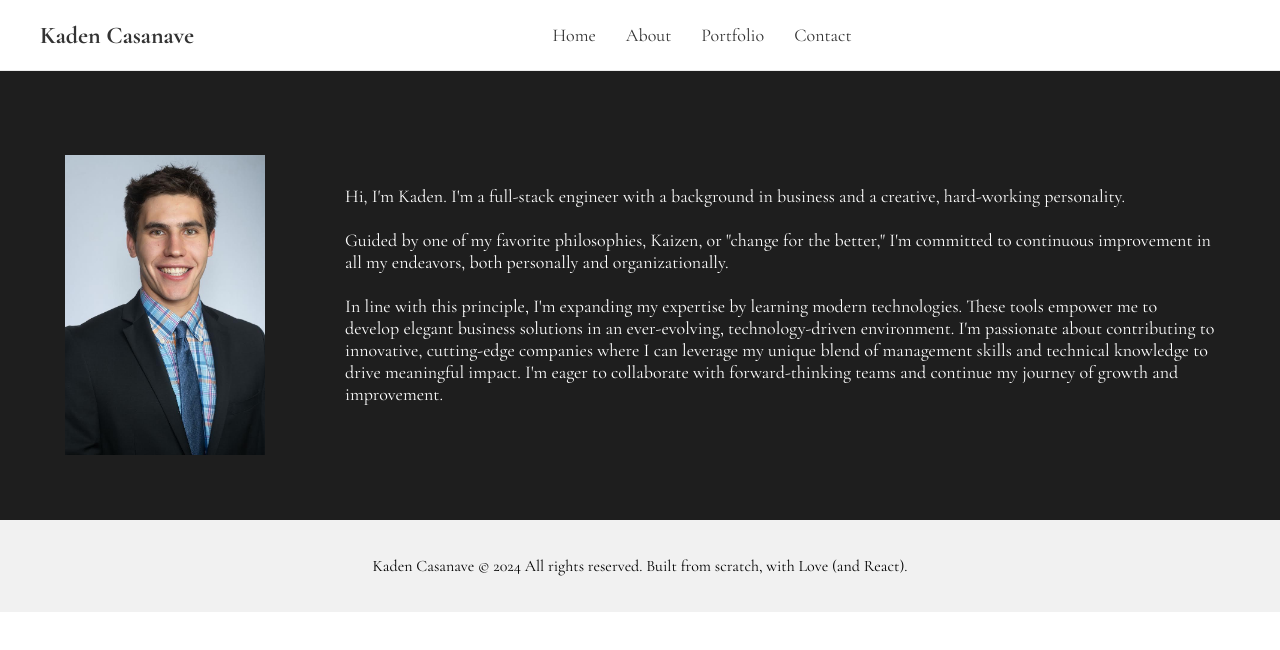
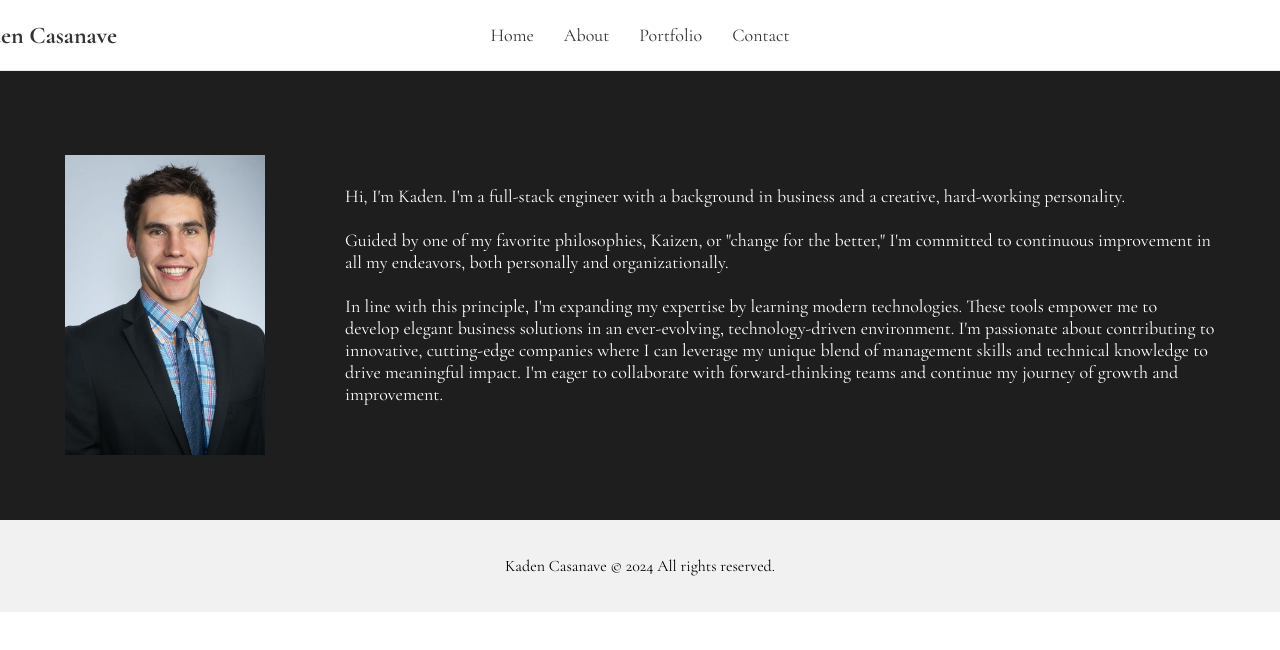
Before and after one commit to kadencas/site, a React (Create React App) app: page /about in a window 1280 px wide. Shown: the top 650 px of the page. Built offline with nearby package versions, Linux system fonts and the light colour scheme.

Commit message:
minor format

```diff
--- a/src/Footer.tsx
+++ b/src/Footer.tsx
@@ -4,7 +4,7 @@ import './Footer.css'; // Import the CSS file
 export default function Footer() {
   return (
     <footer className="footer">
-      <p>Kaden Casanave © 2024 All rights reserved. Built from scratch, with Love (and React).</p>
+      <p>Kaden Casanave © 2024 All rights reserved.</p>
     </footer>
   );
 }
--- a/src/components/Header.css
+++ b/src/components/Header.css
@@ -19,6 +19,9 @@
 }
 
 .logo h1 {
+  position: absolute;
+  top: 50%;
+  transform: translate(-50%, -50%);
   font-size: 24px;
   margin: 0;
   font-weight: bold;
@@ -41,19 +44,3 @@
 .nav-links a:hover {
   color: #007bff;
 }
-
-.social-icons {
-  display: flex;
-  align-items: center;
-}
-
-.social-icons a {
-  color: #333333;
-  margin-left: 15px;
-  font-size: 20px;
-  transition: color 0.3s;
-}
-
-.social-icons a:hover {
-  color: #007bff;
-}
--- a/src/components/Header.tsx
+++ b/src/components/Header.tsx
@@ -8,12 +8,14 @@ export default function Header() {
         <div className="logo">
           <h1>Kaden Casanave</h1>
         </div>
+        <div className="links">
         <nav className="nav-links">
           <a href="/">Home</a>
           <a href="/about">About</a>
           <a href="/portfolio">Portfolio</a>
           <a href="/contact">Contact</a>
         </nav>
+        </div>
         <div className="social-icons">
           <a
             href="https://www.linkedin.com/in/kadencasanave/"
```
